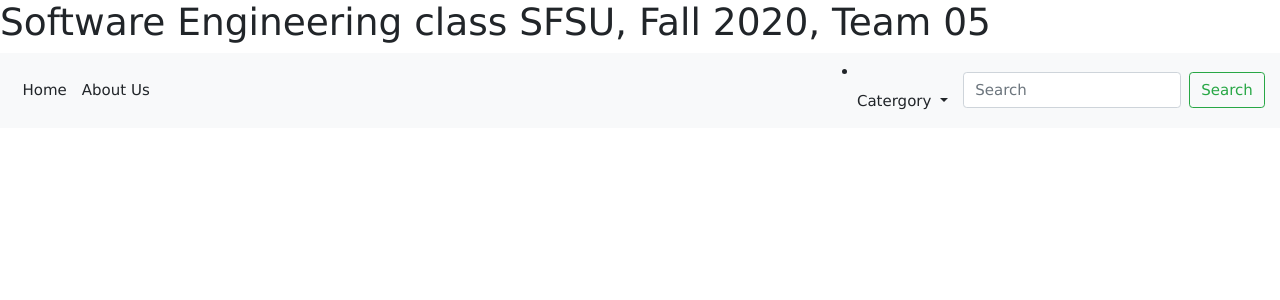
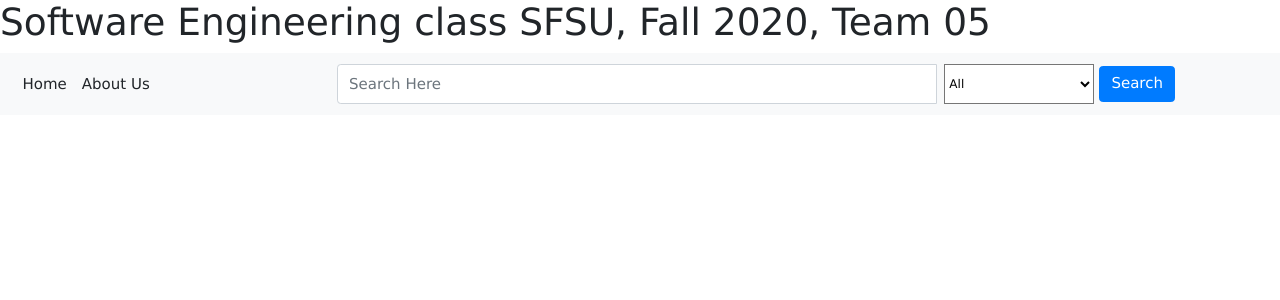
Before and after one commit to mathai1/CSC648-website, a Flask app: page / in a window 1280 px wide. Shown: the top 300 px of the page. Run offline with Flask 2, Linux system fonts and the light colour scheme; data that the repository does not hold is empty; some libraries are stand-ins or nearby versions.

Commit message:
fixed dropbox in navbar

```diff
--- a/application/templates/base.html
+++ b/application/templates/base.html
@@ -21,23 +21,40 @@
         </li>
 
       </ul>
-      <form class="form-inline my-2 my-lg-0" action ="/search" method ="POST">
-        <li class="nav-item dropdown">
+      <!-- <form class="form-inline my-2 my-lg-0" action ="/search" method ="POST">
           <a class="nav-link dropdown-toggle" href="#" id="navbarDropdown" role="button" data-toggle="dropdown" aria-haspopup="true" aria-expanded="false">
             Catergory
-          </a>
             <select class="dropdown-menu" aria-labelledby="navbarDropdown" name="filter" >
               <option class="dropdown-item" value ="All" >All</option>
               <option class="dropdown-item" value ="book" >book</option>
               <option class="dropdown-item" value ="electronic">electronic</option>
-              <option class="dropdown-item" value = "misc">misc</option>
+              <option class="dropdown-item" value = "misc"></option>
 
             </select>
-        </li>
+          </a>
 
         <input class="form-control mr-sm-2" type="search" name="searchedData" placeholder="Search" aria-label="Search">
         <button class="btn btn-outline-success my-2 my-sm-0" type="submit">Search</button>
-      </form>
+      </form> -->
+
+      <form class="form-inline my-3 my-lg-1 mx-auto" method="POST" action="/search">
+        <div class="input-group" >
+
+              <input type="text" class="form-control  mr-sm-2"  aria-label="Text input with segmented button dropdown" style=" width: 600px; height: 40px" placeholder="Search Here" name = "searchedData">
+              <div class="input-group-btn" >
+                  <select name = "filter" style = " width: 150px; height: 40px; font-size:12px; background-color:white;color: black">
+                    <option class="dropdown-item" value ="All" >All</option>
+                    <option class="dropdown-item" value ="book" >book</option>
+                    <option class="dropdown-item" value ="electronic">electronic</option>
+                    <option class="dropdown-item" value = "misc"></option>
+                  </select>
+
+
+                  <button type="submit"   class="btn btn-primary" >Search</button>
+
+              </div>
+        </div>
+</form>
     </div>
   </nav>
   <!-- End nav bar -->
```
